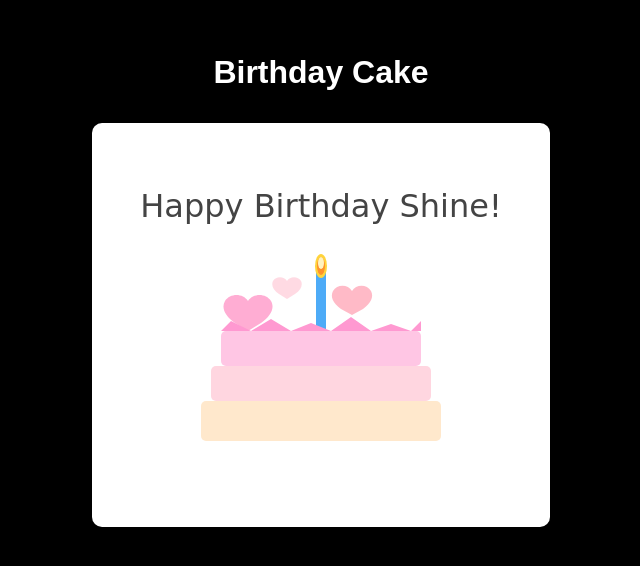
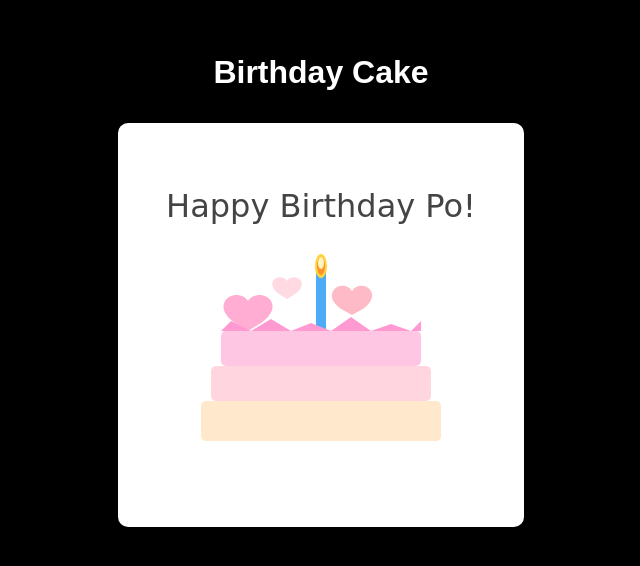
Before and after one commit to benInTop/Birthday-cake, a plain HTML site: page index.html in a window 1280 px wide. Shown: the part 128-694 px from the top of the page, without its empty margins (319-959 px from the left). Drawn offline with Linux system fonts and the light colour scheme.

Commit message:
Add files via upload

```diff
--- a/index.html
+++ b/index.html
@@ -16,7 +16,7 @@ h1{color:#fff;margin-bottom:2rem}
 <body>
 <h1>Birthday Cake</h1>
 <div class="card">
-<p class="msg">Happy Birthday Shine!</p>
+<p class="msg">Happy Birthday Po!</p>
 <svg id="cake" viewBox="0 0 300 250">
 <g id="hearts">
 <path d="M100 60c-5-8-18-8-23 0c-5-8-18-8-23 0c-4 7 0 15 10 22l13 8 13-8c10-7 14-15 10-22z" fill="#ff99c8" opacity=".8"/>
```
